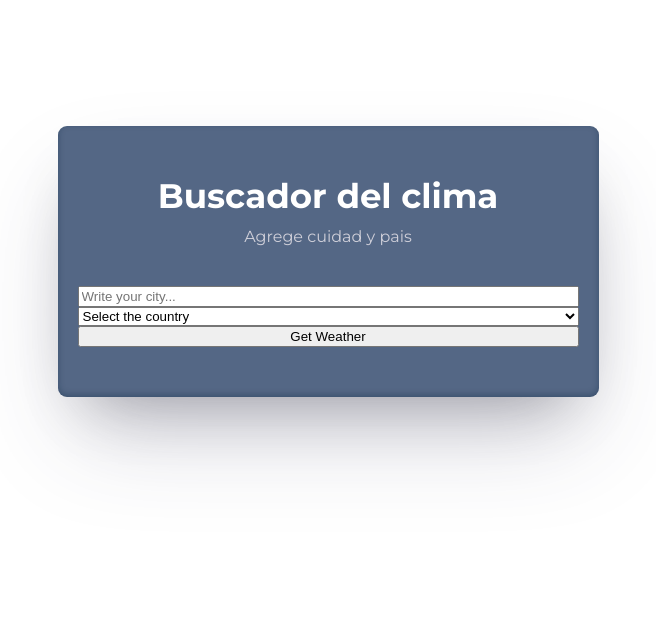
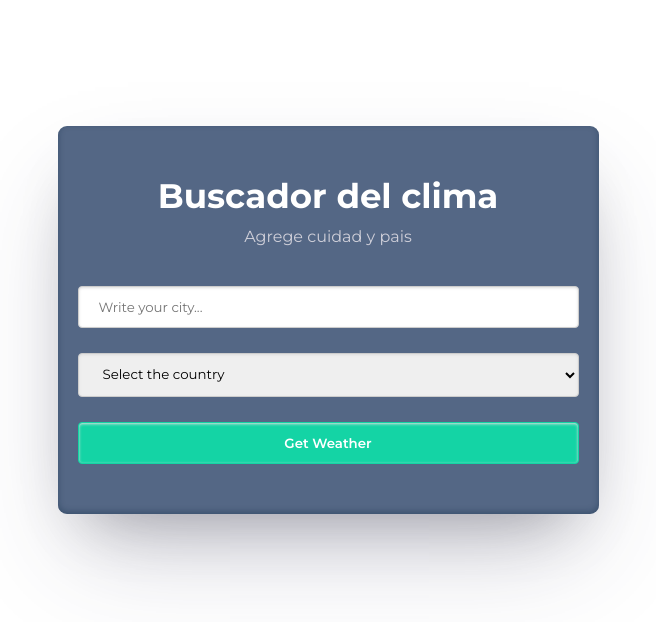
Before and after one commit to BryanCachimuel/Ruta_de_Aprendizaje_de_JavaScript, a PHP site: page / in a window 1280 px wide. Shown: the top 622 px of the page, without its empty margins (312-968 px from the left). Run offline with PHP 8.4, Linux system fonts and the light colour scheme.

Commit message:
estructurando los estilos para mejorar el maquetado de la vista principal del ejercicio parte tres

```diff
--- a/Clima/publico/css/estilos.css
+++ b/Clima/publico/css/estilos.css
@@ -40,3 +40,36 @@ form {
     display: flex;
     flex-direction: column;
 }
+form input[type="text"], form input[type="submit"], form select{
+    width: 100%;
+    margin: 0px 0 25px;
+    display: inline-block;
+    border: 1px solid #ccc;
+    box-shadow: inset 0 1px 3px #ddd;
+    border-radius: 4px;
+    -webkit-box-sizing: border-box;
+    -moz-box-sizing: border-box;
+    box-sizing: border-box;
+    padding-left: 20px;
+    padding-right: 20px;
+    padding-top: 12px;
+    padding-bottom: 12px;
+    font-family: 'Montserrat', sans-serif;
+}
+form input[type="submit"]{
+    width: 100%;
+    margin: 0 auto;
+    cursor: pointer;
+    background-color: #14d4a5;
+    border: 1px solid #14d4a5;
+    color: #fff;
+    font-weight: 600;
+    transition: width 1s;
+}
+form input[type="submit"]:hover{
+    width: 50%;
+}
+.alert-message {
+    margin: 24px 0 0;
+    color: red!important;
+}
```
